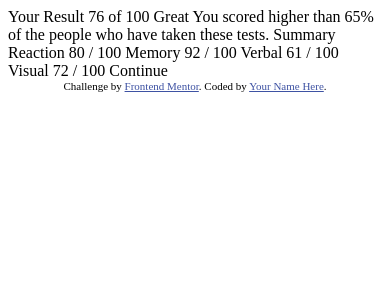
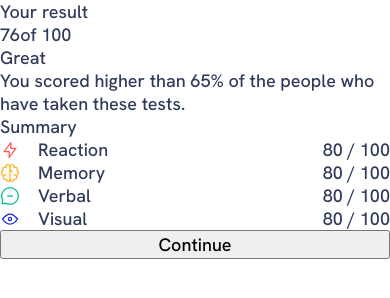
Before and after one commit to solvman/results-summary-component-main, a plain HTML site: page index.html in a window 390 px wide. Drawn offline with Linux system fonts and the light colour scheme.

Commit message:
Add html, responsive layout

```diff
--- a/index.html
+++ b/index.html
@@ -1,47 +1,144 @@
-<!DOCTYPE html>
+<!doctype html>
 <html lang="en">
   <head>
-  <meta charset="UTF-8">
-  <meta name="viewport" content="width=device-width, initial-scale=1.0"> <!-- displays site properly based on user's device -->
-
-  <link rel="icon" type="image/png" sizes="32x32" href="./assets/images/favicon-32x32.png">
-
+    <meta charset="UTF-8" />
+    <meta name="viewport" content="width=device-width, initial-scale=1.0" />
+    <!-- displays site properly based on user's device -->
+    <link
+      rel="icon"
+      type="image/png"
+      sizes="32x32"
+      href="./assets/images/favicon-32x32.png"
+    />
+    <link rel="stylesheet" href="style.css" />
     <title>Frontend Mentor | Results summary component</title>
-
-  <!-- Feel free to remove these styles or customise in your own stylesheet 👍 -->
-  <style>
-    .attribution { font-size: 11px; text-align: center; }
-    .attribution a { color: hsl(228, 45%, 44%); }
-  </style>
   </head>
   <body>
-
-  Your Result
-  76
-  of 100
-
-  Great
-  You scored higher than 65% of the people who have taken these tests.
-
-  Summary
-
-  Reaction
-  80 / 100
-
-  Memory
-  92 / 100
-
-  Verbal
-  61 / 100
-
-  Visual
-  72 / 100
-
-  Continue
-
-  <div class="attribution">
-    Challenge by <a href="https://www.frontendmentor.io?ref=challenge" target="_blank">Frontend Mentor</a>.
-    Coded by <a href="#">Your Name Here</a>.
+    <main>
+      <div class="card grid">
+        <div class="result grid">
+          <h1 class="card__title">Your result</h1>
+          <p class="result__score"><span>76</span>of 100</p>
+          <div class="grid">
+            <p class="result__outcome">Great</p>
+            <p>
+              You scored higher than 65% of the people who have taken these
+              tests.
+            </p>
           </div>
+        </div>
+        <div class="summary grid">
+          <h2 class="card__title">Summary</h2>
+          <div class="grid">
+            <div class="summary__item flex space-between">
+              <div class="flex">
+                <svg
+                  xmlns="http://www.w3.org/2000/svg"
+                  width="20"
+                  height="20"
+                  fill="none"
+                  viewBox="0 0 20 20"
+                >
+                  <path
+                    stroke="#F55"
+                    stroke-linecap="round"
+                    stroke-linejoin="round"
+                    stroke-width="1.25"
+                    d="M10.833 8.333V2.5l-6.666 9.167h5V17.5l6.666-9.167h-5Z"
+                  />
+                </svg>
+                <p class="summary__item__title">Reaction</p>
+              </div>
+              <p><span>80</span> / 100</p>
+            </div>
+            <div class="summary__item flex space-between">
+              <div class="flex">
+                <svg
+                  xmlns="http://www.w3.org/2000/svg"
+                  width="20"
+                  height="20"
+                  fill="none"
+                  viewBox="0 0 20 20"
+                >
+                  <path
+                    stroke="#FFB21E"
+                    stroke-linecap="round"
+                    stroke-linejoin="round"
+                    stroke-width="1.25"
+                    d="M5.833 11.667a2.5 2.5 0 1 0 .834 4.858"
+                  />
+                  <path
+                    stroke="#FFB21E"
+                    stroke-linecap="round"
+                    stroke-linejoin="round"
+                    stroke-width="1.25"
+                    d="M3.553 13.004a3.333 3.333 0 0 1-.728-5.53m.025-.067a2.083 2.083 0 0 1 2.983-2.824m.199.054A2.083 2.083 0 1 1 10 3.75v12.917a1.667 1.667 0 0 1-3.333 0M10 5.833a2.5 2.5 0 0 0 2.5 2.5m1.667 3.334a2.5 2.5 0 1 1-.834 4.858"
+                  />
+                  <path
+                    stroke="#FFB21E"
+                    stroke-linecap="round"
+                    stroke-linejoin="round"
+                    stroke-width="1.25"
+                    d="M16.447 13.004a3.334 3.334 0 0 0 .728-5.53m-.025-.067a2.083 2.083 0 0 0-2.983-2.824M10 3.75a2.085 2.085 0 0 1 2.538-2.033 2.084 2.084 0 0 1 1.43 2.92m-.635 12.03a1.667 1.667 0 0 1-3.333 0"
+                  />
+                </svg>
+                <p class="summary__item__title">Memory</p>
+              </div>
+              <p><span>80</span> / 100</p>
+            </div>
+            <div class="summary__item flex space-between">
+              <div class="flex">
+                <svg
+                  xmlns="http://www.w3.org/2000/svg"
+                  width="20"
+                  height="20"
+                  fill="none"
+                  viewBox="0 0 20 20"
+                >
+                  <path
+                    stroke="#00BB8F"
+                    stroke-linecap="round"
+                    stroke-linejoin="round"
+                    stroke-width="1.25"
+                    d="M7.5 10h5M10 18.333A8.333 8.333 0 1 0 1.667 10c0 1.518.406 2.942 1.115 4.167l-.699 3.75 3.75-.699A8.295 8.295 0 0 0 10 18.333Z"
+                  />
+                </svg>
+                <p class="summary__item__title">Verbal</p>
+              </div>
+              <p><span>80</span> / 100</p>
+            </div>
+            <div class="summary__item flex space-between">
+              <div class="flex">
+                <svg
+                  xmlns="http://www.w3.org/2000/svg"
+                  width="20"
+                  height="20"
+                  fill="none"
+                  viewBox="0 0 20 20"
+                >
+                  <path
+                    stroke="#1125D6"
+                    stroke-linecap="round"
+                    stroke-linejoin="round"
+                    stroke-width="1.25"
+                    d="M10 11.667a1.667 1.667 0 1 0 0-3.334 1.667 1.667 0 0 0 0 3.334Z"
+                  />
+                  <path
+                    stroke="#1125D6"
+                    stroke-linecap="round"
+                    stroke-linejoin="round"
+                    stroke-width="1.25"
+                    d="M17.5 10c-1.574 2.492-4.402 5-7.5 5s-5.926-2.508-7.5-5C4.416 7.632 6.66 5 10 5s5.584 2.632 7.5 5Z"
+                  />
+                </svg>
+                <p class="summary__item__title">Visual</p>
+              </div>
+              <p><span>80</span> / 100</p>
+            </div>
+          </div>
+          <button class="button">Continue</button>
+        </div>
+      </div>
+    </main>
   </body>
 </html>
--- a/style.css
+++ b/style.css
@@ -8,6 +8,8 @@
 
 /* Global Variables */
 :root {
+  /* Colors */
+
   --clr-primary-hsl-400: 252, 100%, 67%;
   --clr-primary-hsl-500: 256, 72%, 46%;
 
@@ -34,10 +36,24 @@
     var(--clr-primary-400),
     var(--clr-secondary-400)
   );
+
   --gradient-circle: linear-gradient(
     var(--clr-primary-500),
     hsl(var(--clr-secondary-hsl-500), 0)
   );
+
+  /* Typography */
+
+  --ff-default: "HankenGrotesk", sans-serif;
+
+  --fw-regular: 500;
+  --fw-bold: 700;
+  --fw-black: 800;
+
+  --fs-400: 1.125rem;
+  --fs-500: 1.5rem;
+  --fs-600: 2rem;
+  --fs-900: 4.5rem;
 }
 
 /* CSS Reset */
@@ -45,6 +61,10 @@
 *,
 *::before,
 *::after {
+  box-sizing: border-box;
+}
+
+* {
   margin: 0;
   font: inherit;
 }
@@ -55,4 +75,44 @@ svg {
   max-width: 100%;
 }
 
+/* Utility */
+
+.flex {
+  display: flex;
+  align-items: center;
+  gap: 1em;
+}
+
+.grid {
+  display: grid;
+}
+
+.space-between {
+  justify-content: space-between;
+}
+
 /* Styles */
+
+.button {
+  display: block;
+}
+
+body {
+  color: var(--clr-neutral-700);
+  font-family: var(--ff-default);
+  font-size: var(--fs-400);
+  font-weight: var(--fw-regular);
+}
+
+@media (min-width: 600px) {
+  body {
+    height: 100vh;
+    display: grid;
+    place-content: center;
+  }
+
+  .card {
+    max-width: 736px;
+    grid-template-columns: 1fr 1fr;
+  }
+}
```
Lines whose indentation alone changed are shown as unchanged.
